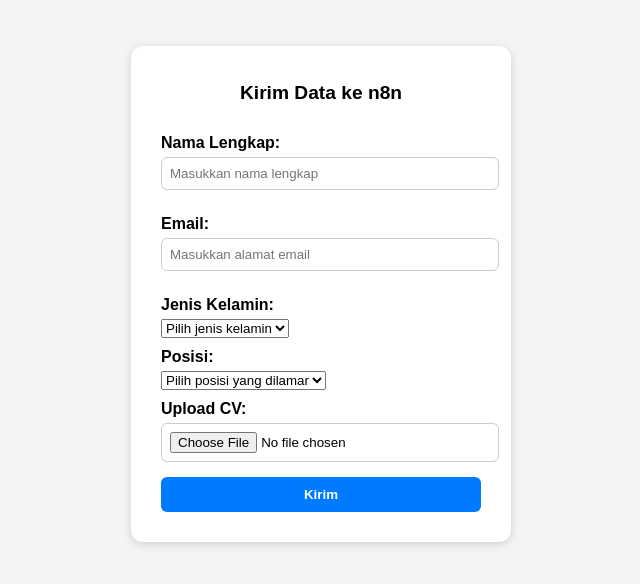
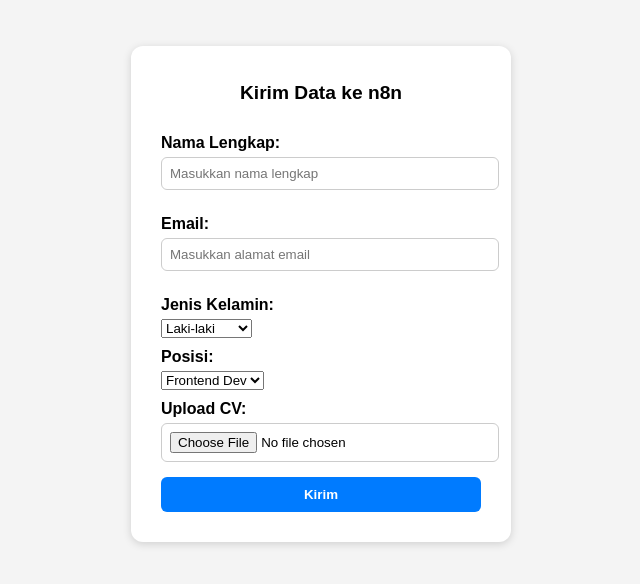
Before and after one commit to Fikriif/N8N-CV-Screening, a plain HTML site: page index.html in a window 1280 px wide. Shown: the part 106-690 px from the top of the page, without its empty margins (319-959 px from the left). Drawn offline with Linux system fonts and the light colour scheme.

```diff
--- a/index.html
+++ b/index.html
@@ -92,14 +92,12 @@
 
     <label for="jenis_kelamin">Jenis Kelamin:</label>
     <select id="jenis_kelamin" name="jenis_kelamin" required>
-      <option value="">Pilih jenis kelamin</option>
       <option value="Laki-laki">Laki-laki</option>
       <option value="Perempuan">Perempuan</option>
     </select>
 
     <label for="posisi">Posisi:</label>
     <select id="posisi" name="posisi" required>
-      <option value="">Pilih posisi yang dilamar</option>
       <option value="Frontend Dev">Frontend Dev</option>
       <option value="Backend Dev">Backend Dev</option>
     </select>
```
